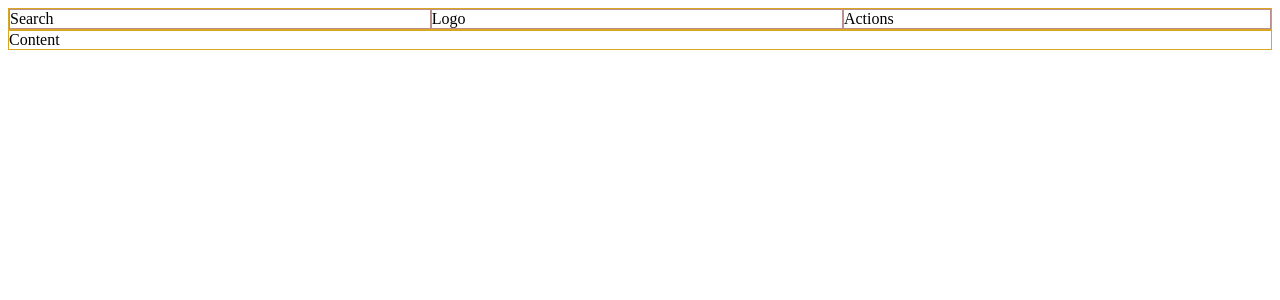
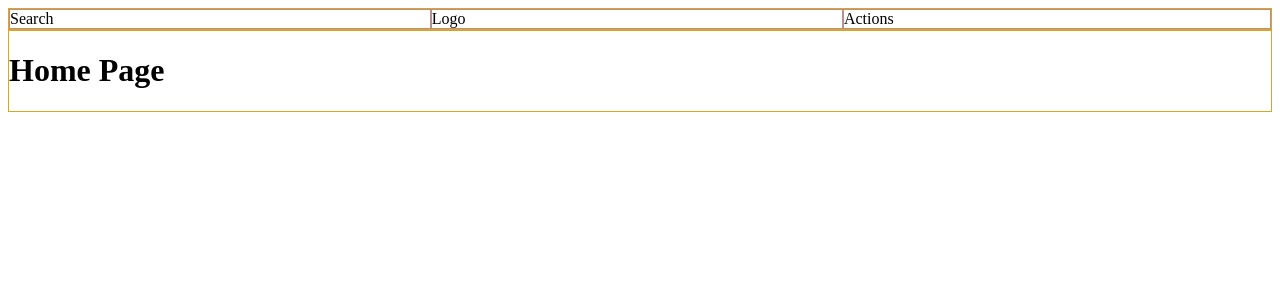
Before and after one commit to oPauloChaves/reskongoal-frontend, a React app: page / in a window 1280 px wide. Shown: the top 300 px of the page. Built offline with nearby package versions, Linux system fonts and the light colour scheme.

Commit message:
add .editorconfig, router, pages, default layout

```diff
--- a/package.json
+++ b/package.json
@@ -14,7 +14,8 @@
   "dependencies": {
     "normalize.css": "^7.0.0",
     "react": "^15.6.1",
-    "react-dom": "^15.6.1"
+    "react-dom": "^15.6.1",
+    "react-router-dom": "^4.1.2"
   },
   "devDependencies": {
     "nwb": "0.18.x",
--- a/src/App.js
+++ b/src/App.js
@@ -1,16 +1,23 @@
 import React, { Component } from 'react'
+import { Switch } from 'react-router-dom'
 
 import Header from './components/Header'
+import NoMatch from './components/NoMatch'
+
+import DefaultLayout from './layouts/DefaultLayout'
+import HomePage from './routes/Home'
+import LoginPage from './routes/Login'
+import BoardPage from './routes/Board'
 
 class App extends Component {
   render() {
     return (
-      <div>
-        <Header />
-        <div className='row'>
-          Content
-        </div>
-      </div>
+      <Switch>
+        <DefaultLayout exact path='/' component={HomePage} />
+        <DefaultLayout path='/login' component={LoginPage} />
+        <DefaultLayout path='/board' component={BoardPage} />
+        <DefaultLayout component={NoMatch} />
+      </Switch>
     )
   }
 }
--- /dev/null
+++ b/src/components/NoMatch/index.js
@@ -0,0 +1,14 @@
+import React from 'react'
+
+const NoMatch = ({history}) => (
+  <div>
+    <h2>404 - Not Found!</h2>
+    <input
+      type='button'
+      value='Go back'
+      onClick={() => history.goBack()}
+    />
+  </div>
+)
+
+export default NoMatch
--- a/src/index.js
+++ b/src/index.js
@@ -1,8 +1,20 @@
 import './styles/core.scss'
 
 import React from 'react'
-import {render} from 'react-dom'
+import { render } from 'react-dom'
+import {
+  BrowserRouter as Router,
+  Route
+} from 'react-router-dom'
 
 import App from './App'
 
-render(<App/>, document.querySelector('#app'))
+// Helpers for debugging
+window.React = React
+
+render(
+  <Router>
+    <Route component={App} />
+  </Router>,
+  document.querySelector('#app')
+)
--- /dev/null
+++ b/src/layouts/DefaultLayout.js
@@ -0,0 +1,24 @@
+import React, { Component } from 'react'
+import { Route } from 'react-router-dom'
+
+import Header from '../components/Header'
+
+class DefaultLayout extends Component {
+
+  render() {
+    const { component: Component, ...rest } = this.props
+
+    return (
+      <Route {...rest} render={matchProps => (
+        <div className='DefaultLayout'>
+          <Header {...matchProps} />
+          <div className="row">
+            <Component {...matchProps} />
+          </div>
+        </div>
+      )} />
+    )
+  }
+}
+
+export default DefaultLayout
--- /dev/null
+++ b/src/routes/Board/index.js
@@ -0,0 +1,13 @@
+import React, { Component } from 'react'
+
+class BoardPage extends Component {
+  render() {
+    return (
+      <div>
+        <h1>Board Page</h1>
+      </div>
+    )
+  }
+}
+
+export default BoardPage
--- /dev/null
+++ b/src/routes/Home/index.js
@@ -0,0 +1,13 @@
+import React, { Component } from 'react'
+
+class HomePage extends Component {
+  render() {
+    return (
+      <div>
+        <h1>Home Page</h1>
+      </div>
+    )
+  }
+}
+
+export default HomePage
--- /dev/null
+++ b/src/routes/Login/index.js
@@ -0,0 +1,13 @@
+import React, { Component } from 'react'
+
+class LoginPage extends Component {
+  render() {
+    return (
+      <div>
+        <h1>Login Page</h1>
+      </div>
+    )
+  }
+}
+
+export default LoginPage
```
Also changed, not shown: 2 other files (tests, documents, lock files or other folders).
